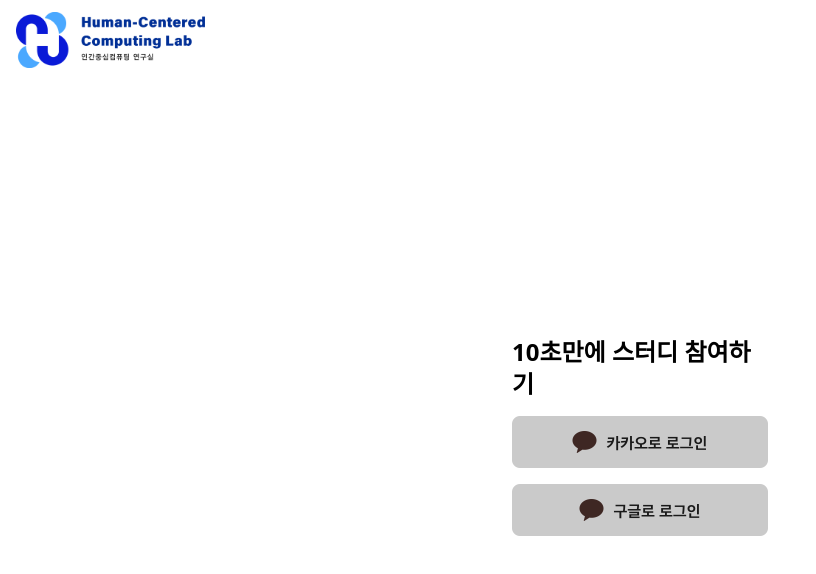
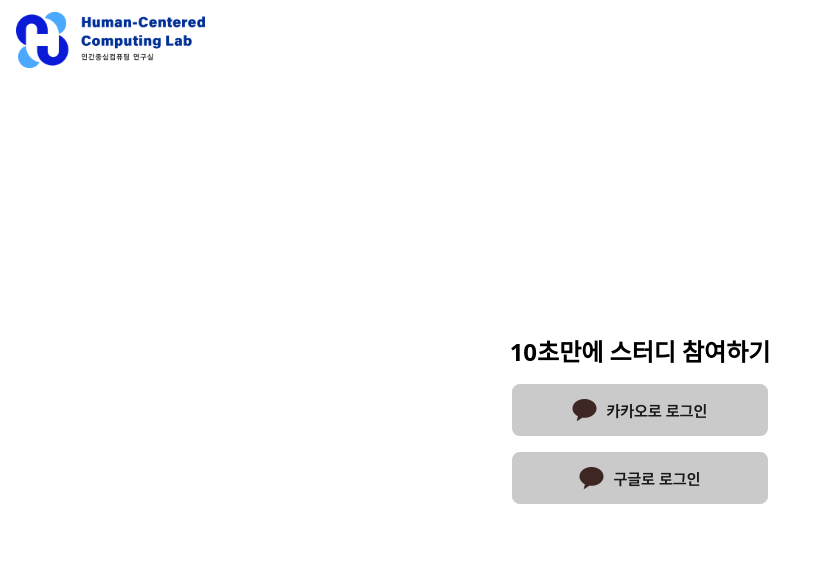
Before and after one commit to kosssshhhh/Team2, a React (Vite) app in the folder study-project/: page /login in a window 1280 px wide. Shown: the top 574 px of the page, without its empty margins (0-816 px from the left). Built offline with nearby package versions, Linux system fonts and the light colour scheme.

Commit message:
[ ✨ | HS2-11 | Feat ] 로그인 레이아웃 넓이 조정

```diff
--- a/study-project/src/layout/LoginLayout/index.jsx
+++ b/study-project/src/layout/LoginLayout/index.jsx
@@ -5,7 +5,7 @@
 	return (
 		<div className="flex min-h-screen w-screen flex-col ">
 			<Header />
-			<div className="flex flex-col flex-grow mx-auto w-1/5">
+			<div className="flex flex-col flex-grow mx-auto w-1/4">
 				<Outlet />
 			</div>
 		</div>
--- a/study-project/src/pages/login/student/info/page.jsx
+++ b/study-project/src/pages/login/student/info/page.jsx
@@ -1,3 +1,7 @@
 export default function UserInfoPage() {
-	return <>학생정보</>;
+	return (
+		<div className="flex flex-col flex-grow w-full justify-start items-center gap-4">
+			<h2 className="text-2xl font-semibold mt-64">입력하신 정보는 Members에 노출돼요</h2>
+		</div>
+	);
 }
```
